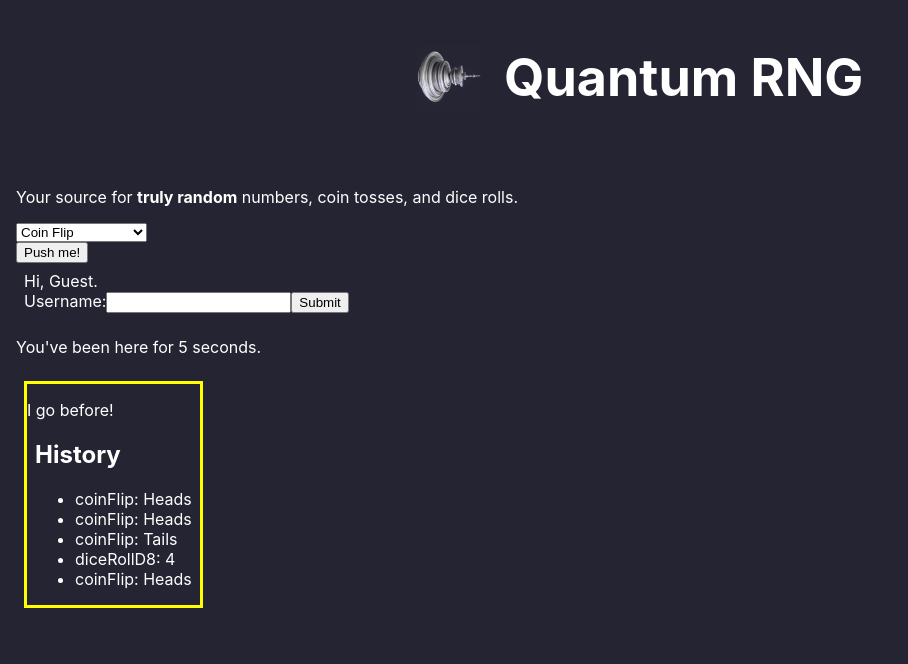
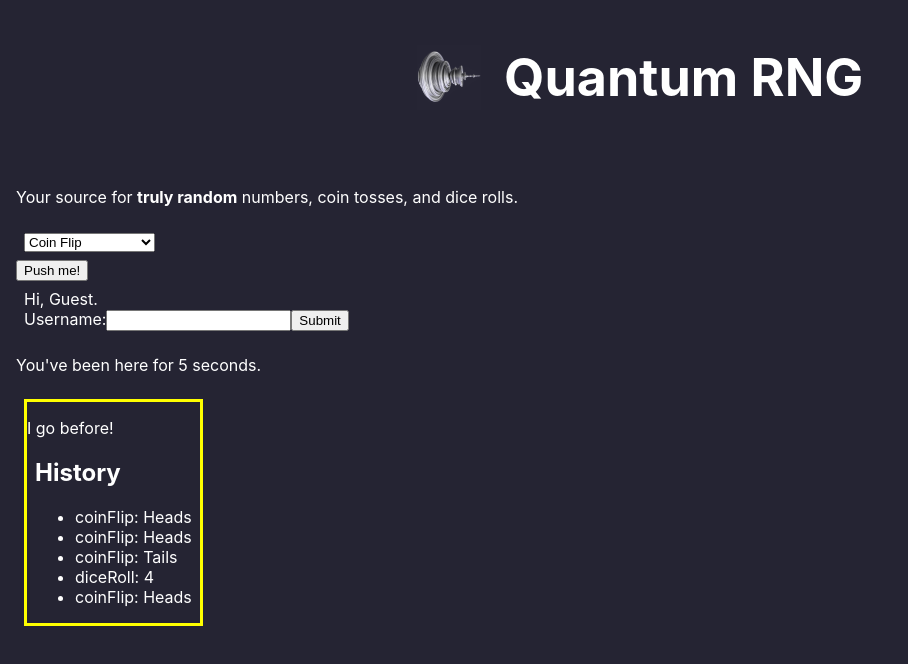
Before and after one commit to nathanielwarner/quantum-random, a React (Create React App) app in the folder frontend/: page / in a window 1280 px wide. Shown: the top 664 px of the page, without its empty margins (0-908 px from the left). Built offline with nearby package versions, Linux system fonts and the light colour scheme.

Commit message:
Allow selection of dice type

```diff
--- a/frontend/src/App.js
+++ b/frontend/src/App.js
@@ -14,12 +14,13 @@ class App extends React.Component {
     super(props);
     this.state = {
       randType: "coinFlip",
+      diceType: 8,
       buttonPushed: false,
       history: [
         {"type": "coinFlip", "result": "Heads"},
         {"type": "coinFlip", "result": "Heads"},
         {"type": "coinFlip", "result": "Tails"},
-        {"type": "diceRollD8", "result": "4"},
+        {"type": "diceRoll", "result": "4"},
         {"type": "coinFlip", "result": "Heads"}
       ]
     };
@@ -27,6 +28,10 @@ class App extends React.Component {
 
   handleRandTypeChange = (e) => {
     this.setState({randType: e.target.value});
+  }
+
+  handleDiceTypeChange = (e) => {
+    this.setState({diceType: e.target.value});
   }
 
   getQuantumRandomSelection(numClasses, callback) {
@@ -71,11 +76,11 @@ class App extends React.Component {
     }
   }
 
-  diceRollD6Callback = (result) => {
+  diceRollCallback = (result) => {
     if (result < 0) {
       this.pushAPIErrorResult();
     } else {
-      this.pushNewResult("diceRollD8", (result + 1).toString());
+      this.pushNewResult("diceRoll", (result + 1).toString());
     }
   }
 
@@ -84,8 +89,8 @@ class App extends React.Component {
       case "coinFlip":
         this.getQuantumRandomSelection(2, this.coinFlipCallback);
         break;
-      case "diceRollD8":
-        this.getQuantumRandomSelection(8, this.diceRollD6Callback);
+      case "diceRoll":
+        this.getQuantumRandomSelection(this.state.diceType, this.diceRollCallback);
         break;
       default:
         this.pushUnexpectedErrorResult();
@@ -107,7 +112,7 @@ class App extends React.Component {
         </header>
         <div className="App-body">
           <p>Your source for <b>truly random</b> numbers, coin tosses, and dice rolls.</p>
-          <RandTypeSelector selected={this.state.randType} onChange={this.handleRandTypeChange} />
+          <RandTypeSelector selected={this.state.randType} onChange={this.handleRandTypeChange} diceType={this.state.diceType} onDiceTypeChange={this.handleDiceTypeChange} />
           <GoButton pushed={this.state.buttonPushed} lastResult={lastResult} handleClick={this.handleGoPress} />
           <Login />
           <Clock />
--- a/frontend/src/RandTypeSelector.js
+++ b/frontend/src/RandTypeSelector.js
@@ -2,11 +2,20 @@ import React from 'react';
 
 function RandTypeSelector(props) {
   return (
-    <select value={props.selected} onChange={props.onChange}>
-      <option value="coinFlip">Coin Flip</option>
-      <option value="diceRollD8">Dice Roll d8</option>
-      <option value="randNum">Random Numbers</option>
-    </select>
+    <div className="RandTypeSelector">
+      <select value={props.selected} onChange={props.onChange}>
+        <option value="coinFlip">Coin Flip</option>
+        <option value="diceRoll">Dice Roll</option>
+        <option value="randNum">Random Numbers</option>
+      </select>
+      {props.selected === "diceRoll"
+        ? <label>
+            d
+            <input type="text" value={props.diceType} onChange={props.onDiceTypeChange}/>
+          </label>
+        : null
+      }
+    </div>
   );
 }
 
```
